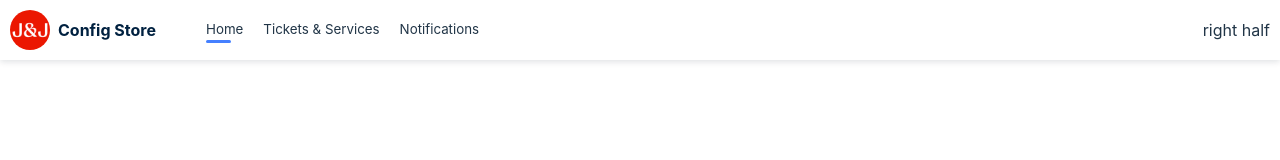
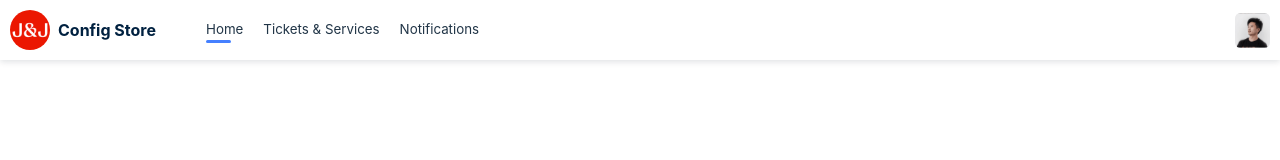
Before and after one commit to Sayanhalder28/workspace, a React (Vite) app: page / in a window 1280 px wide. Shown: the top 160 px of the page. Built offline with nearby package versions, Linux system fonts and the light colour scheme.

Commit message:
Sandbox snapshot commit

```diff
--- /dev/null
+++ b/src/components/layout/UserDetais/index.tsx
@@ -0,0 +1,12 @@
+import UserPic from "../../../assets/UserPic.svg";
+import styles from "./styles.module.css";
+
+function UserDetails() {
+  return (
+    <div className={styles.container}>
+      <img src={UserPic} alt="User_Pic" className={styles.user_pic}></img>
+    </div>
+  );
+}
+
+export default UserDetails;
--- /dev/null
+++ b/src/components/layout/UserDetais/styles.module.css
@@ -0,0 +1,11 @@
+.container {
+  display: flex;
+  align-items: center;
+}
+
+.user_pic {
+  height: 35px;
+  width: 35px;
+  border-radius: 15%;
+  background-position: center;
+}
--- a/src/layout/TopBar/index.tsx
+++ b/src/layout/TopBar/index.tsx
@@ -3,6 +3,7 @@ import BrandLogo from "../../assets/J&JLogo.svg";
 import { MouseEvent } from "react";
 import { useState } from "react";
 import { useNavigate } from "react-router-dom";
+import UserDetails from "../../components/layout/UserDetais";
 
 function TopBar() {
   const [newStyle, setNewStyle] = useState({});
@@ -48,7 +49,9 @@ function TopBar() {
             <div className={styles.page_nav_selection} style={newStyle}></div>
           </nav>
         </div>
-        <div className={styles.section_right}>right half</div>
+        <div className={styles.section_right}>
+          <UserDetails />
+        </div>
       </div>
       <div className={`${styles.container} ${styles.fake_container}`}></div>
     </header>
```
Also changed, not shown: src/assets/UserPic.svg (added).
